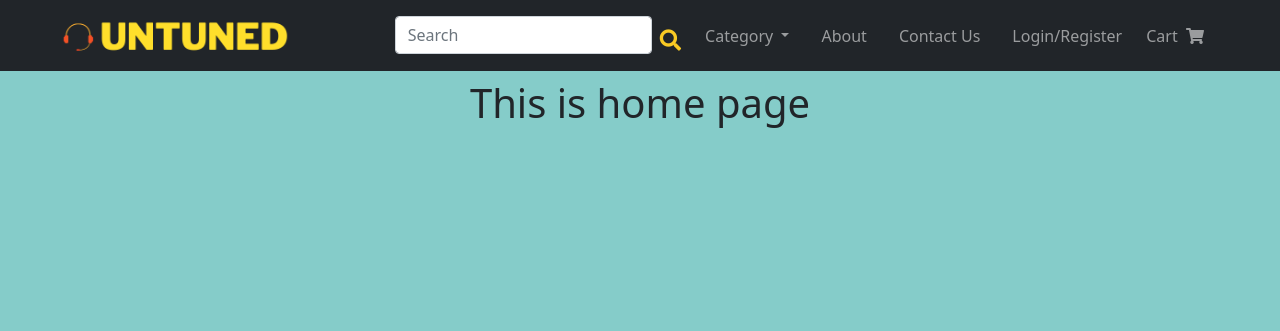
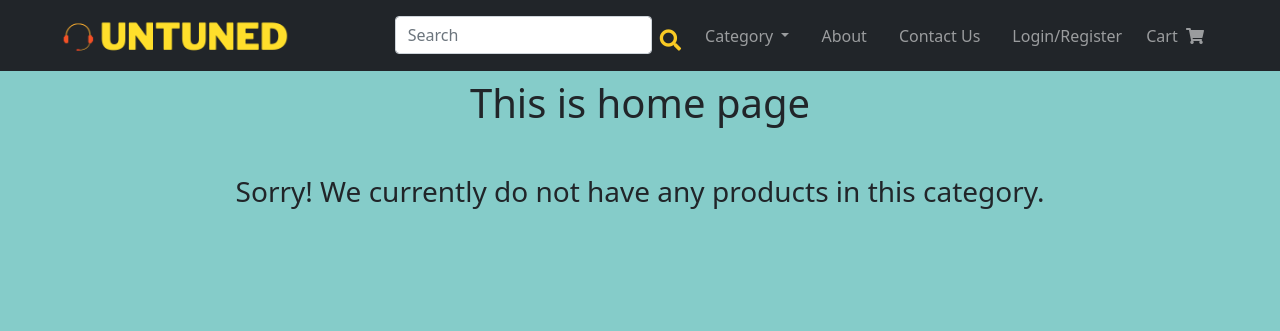
Before and after one commit to Fanatic-Coders/UnTuned, a Flask app: page / in a window 1280 px wide. Shown: the top 331 px of the page. Run offline with Flask 2, Linux system fonts and the light colour scheme; data that the repository does not hold is empty.

Commit message:
category filtering

```diff
--- a/app.py
+++ b/app.py
@@ -110,6 +110,15 @@ def home():
     products = Products.query.all()
     return render_template("index.html", products=products)
 
+@app.route('/category/<pcategory>')
+def category(pcategory):
+    if pcategory == 'all':
+        products = Products.query.all()
+        return render_template("index.html", products=products)
+    else:
+        products = Products.query.filter_by(pcategory=pcategory).all()
+        return render_template("index.html", products=products)
+
 
 @app.route("/getImg/<int:imgid>")
 def getImage(imgid):
@@ -207,6 +216,7 @@ def contact():
 
 @app.route("/cart")
 def cart():
+
     return render_template("cart.html")
 
 
--- a/static/js/script.js
+++ b/static/js/script.js
@@ -42,10 +42,10 @@ const searchProducts = function(){
         let arr;
         for(let i = 0; i < items.length; i++){
             if(title[i].innerText.includes(inputValue) || desc[i].innerText.includes(inputValue)){
-                items[i].style.display = 'block';
+                items[i].parentElement.parentElement.style.display = 'block';
             }
             else{
-                items[i].style.display = 'none';
+                items[i].parentElement.parentElement.style.display = 'none';
             }
         }
     })
--- a/templates/base.html
+++ b/templates/base.html
@@ -84,22 +84,27 @@
                 aria-labelledby="navbarDropdown"
               >
                 <li>
-                  <a class="dropdown-item li-hover" href="#earphones"
+                  <a class="dropdown-item li-hover" href="{{ url_for('category', pcategory='all') }}"
+                    >All Products</a
+                  >
+                </li>
+                <li>
+                  <a class="dropdown-item li-hover" href="{{ url_for('category', pcategory='earphone') }}"
                     >Earphones</a
                   >
                 </li>
                 <li>
-                  <a class="dropdown-item li-hover" href="#headphones"
+                  <a class="dropdown-item li-hover" href="{{ url_for('category', pcategory='headphone') }}"
                     >Headphones</a
                   >
                 </li>
                 <li>
-                  <a class="dropdown-item li-hover" href="#neckbandss"
+                  <a class="dropdown-item li-hover" href="{{ url_for('category', pcategory='neckband') }}"
                     >Neckbands</a
                   >
                 </li>
                 <li>
-                  <a class="dropdown-item li-hover" href="#speakers"
+                  <a class="dropdown-item li-hover" href="{{ url_for('category', pcategory='speaker') }}"
                     >Speakers</a
                   >
                 </li>
--- a/templates/index.html
+++ b/templates/index.html
@@ -5,19 +5,32 @@
 </div>
 <div class="container">
   <div class="row">
+    {% if products|length == 0 %}
+      <h3 class="text-center">Sorry! We currently do not have any products in this category.</h3>
+    {% else %}
       {% for product in products %}
       <div class="col-lg-4 col-sm-5">
-      <form action="{{ url_for('add_to_cart', pid=product.pid) }}" method="POST">
-      <div class="card product-card" style="width: 100%; margin: 0 5px 20px 0;">
+        <form
+          action="{{ url_for('add_to_cart', pid=product.pid) }}"
+          method="POST"
+        >
+          <div
+            class="card product-card"
+            style="width: 100%; margin: 0 5px 20px 0"
+          >
             <img
               src=" {{ url_for( 'getImage', imgid=product.imgid ) }}"
               class="card-img-top"
               alt="product-image"
-          style="width:100%; height:300px;"
+              style="width: 100%; height: 300px"
             />
             <div class="card-body">
-          <h4 class="card-title prod-title" id="prod-title">{{ product.pname }}</h4>
-          <p class="card-text prod-desc" id="prod-desc">{{ product.pdesc|truncate(50) }}</p>
+              <h4 class="card-title prod-title" id="prod-title">
+                {{ product.pname }}
+              </h4>
+              <p class="card-text prod-desc" id="prod-desc">
+                {{ product.pdesc|truncate(50) }}
+              </p>
               <h5 class="card-text">Price: ₹ {{ product.pprice }}</h5>
               <button
                 type="button"
@@ -28,12 +41,15 @@
               >
                 More Info
               </button>
-          <button class="btn btn-primary mt-2" type="submit">Add to Cart</button>
+              <button class="btn btn-primary mt-2" type="submit">
+                Add to Cart
+              </button>
             </div>
           </div>
         </form>
       </div>
       {% endfor %}
+    {% endif %}
   </div>
 </div>
 
@@ -48,8 +64,7 @@
     <div class="modal-dialog">
       <div class="modal-content">
         <div class="modal-header">
-          <h4 class="modal-title" id="productModalLabel">
-          </h4>
+          <h4 class="modal-title" id="productModalLabel"></h4>
           <button
             type="button"
             class="btn-close"
@@ -58,19 +73,12 @@
           ></button>
         </div>
         <div class="modal-body">
-          <img
-            id="modalimg"
-            src="#"
-            alt="product-image"
-            style="width:100%;"
-          />
+          <img id="modalimg" src="#" alt="product-image" style="width: 100%" />
           <p id="prodDesc"></p>
           <h5 id="prodPrice"></h5>
         </div>
         <div class="modal-footer">
-          <button type="submit" class="btn btn-primary">
-            Add to Cart
-          </button>
+          <button type="submit" class="btn btn-primary">Add to Cart</button>
         </div>
       </div>
     </div>
@@ -78,7 +86,6 @@
 </form>
 {% endblock body %}
 
-
 <!-- https://picsum.photos/200 -->
 <!-- form action="/add_to_cart/{{ product.pid }}" method="POST"> -->
 <!-- onclick="passIdtoModal('{{ product.pid }}', '{{ product.pname }}', '{{ product.pdesc }}', '{{ product.pprice }}')" -->
```
Lines whose indentation alone changed are shown as unchanged.
